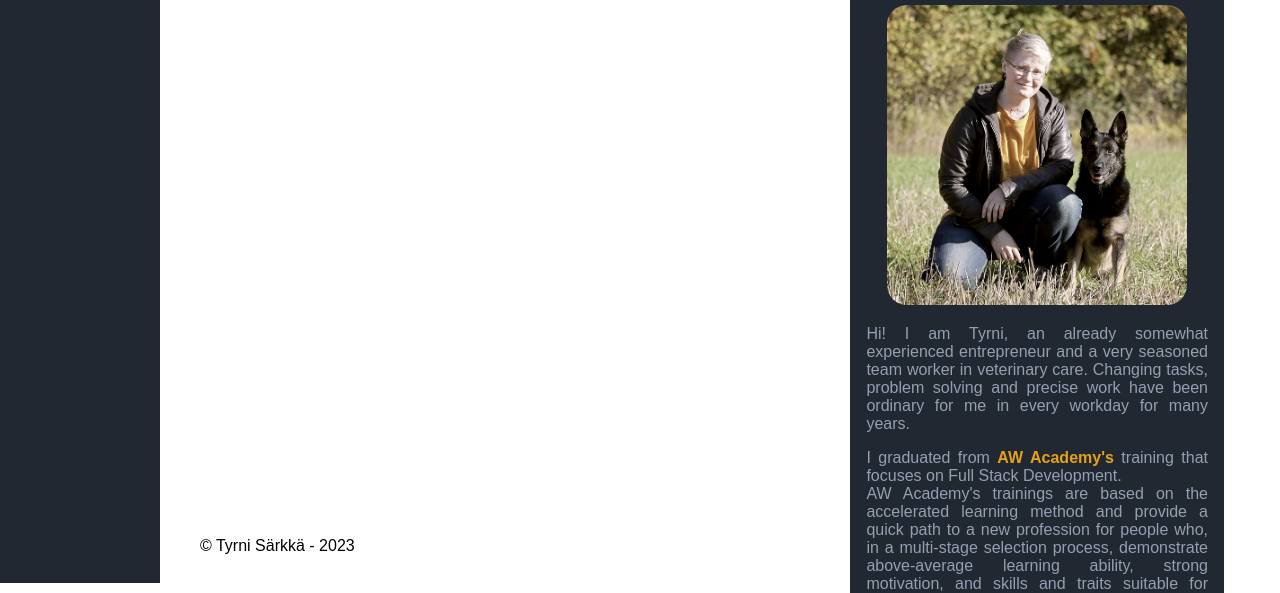
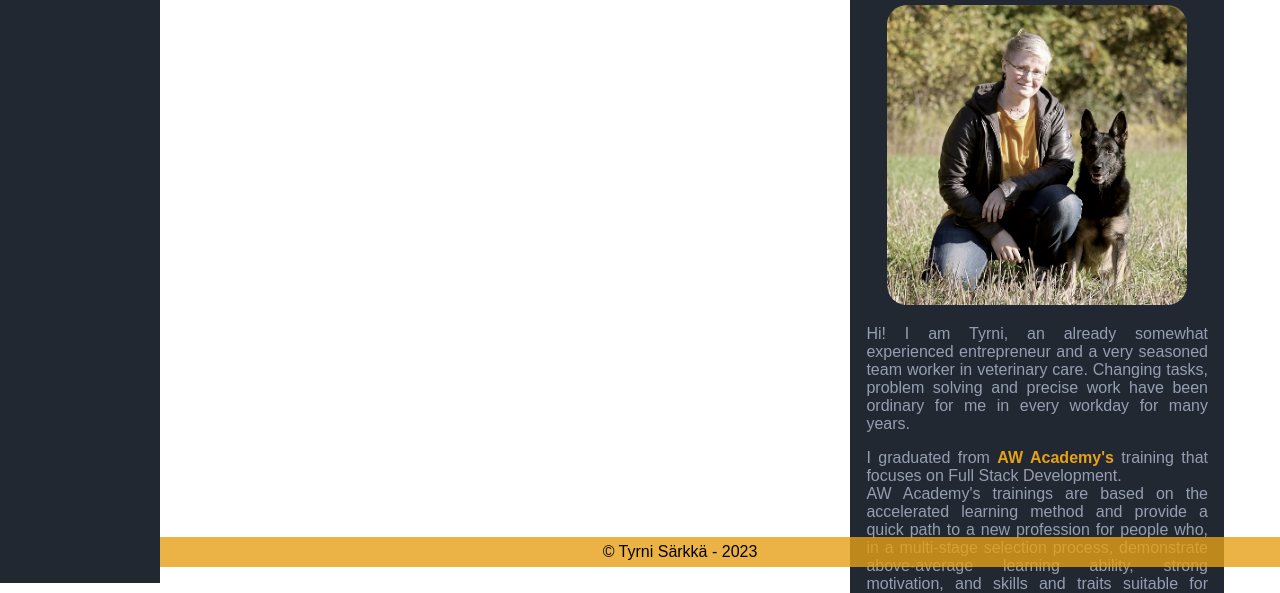
Before and after one commit to TyrniSa/MyPortfolio, a plain HTML site: page index.html in a window 1280 px wide. Shown: the part 233-826 px from the top of the page. Drawn offline with Linux system fonts and the light colour scheme.

Commit message:
footer change

```diff
--- a/resources/style.css
+++ b/resources/style.css
@@ -126,10 +126,15 @@ a:hover {
 }
 /*FOOTER STYLING*/
 footer {
+  display:flex;
   bottom:0%;
   position:fixed;
   height:30px;
-  margin-left: 160px;
+  width:100%;
+  justify-content: center;
+  align-items: center;
+  background-color: rgba(231, 161, 23, 0.8);
+  color: black;
 }
 /*DARKMODE STYLING*/
 .darkmode {
```
